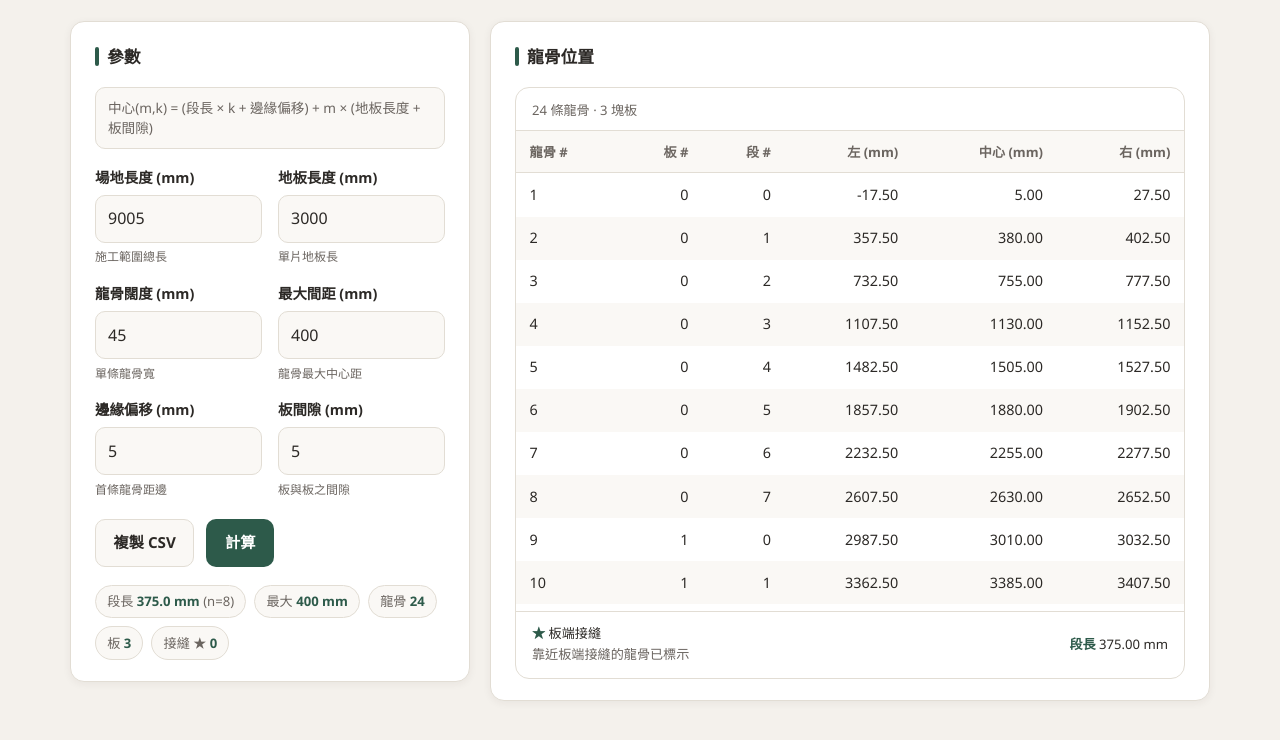
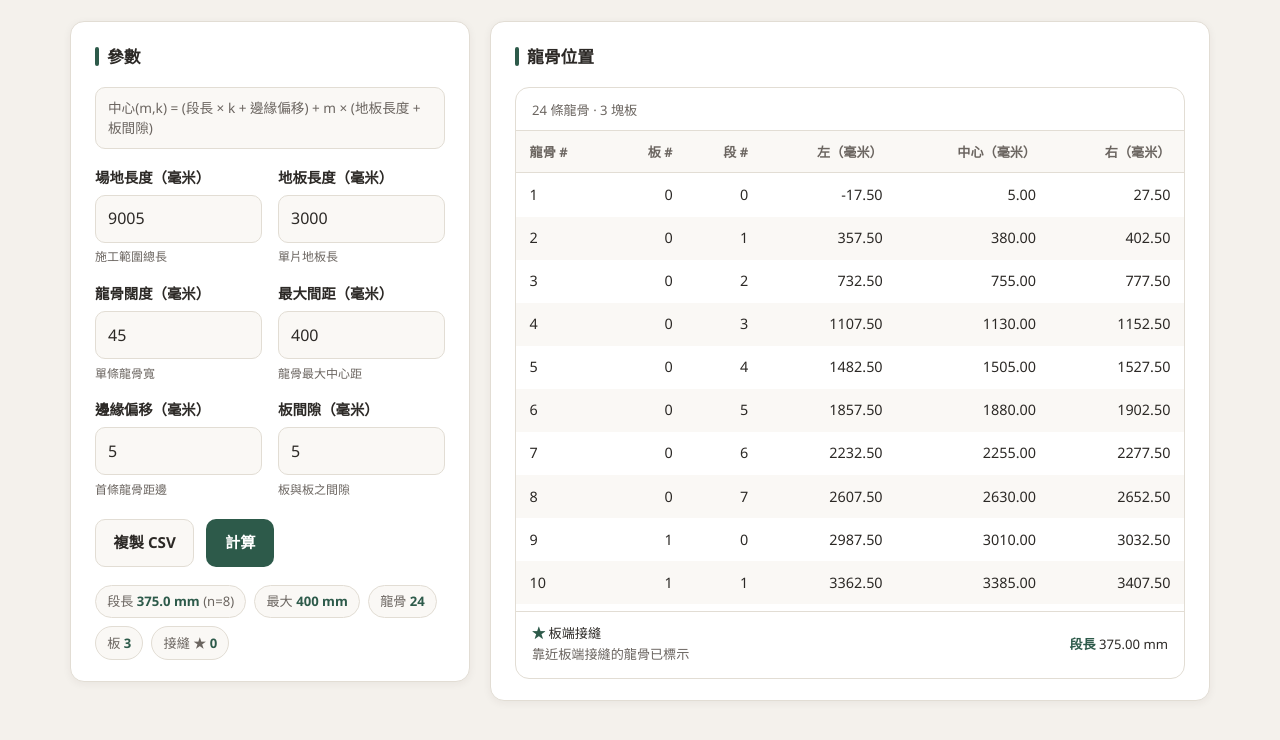
Before and after one commit to Jupiterlaw/joist_calculater, a plain HTML site: page index.html in a window 1280 px wide. Shown: the part 130-870 px from the top of the page. Drawn offline with Linux system fonts and the light colour scheme.

Commit message:
style(joist): align unit notation with shared convention (毫米)
- Replace half-width '(mm)' with full-width '（毫米）' in all input labels, table
  headers, and the CSV export header, matching flooring-calculator's convention
  (REPO-AUDIT naming map, T6).
- Purely presentational; joist logic and CSV values unchanged.

Refs: T6
Rollback: git revert <sha> or restore previous index.html.

```diff
--- a/index.html
+++ b/index.html
@@ -335,32 +335,32 @@
 
         <div class="field-grid">
           <div class="field">
-            <label for="lengthSite">場地長度 (mm)</label>
+            <label for="lengthSite">場地長度（毫米）</label>
             <input type="number" id="lengthSite" value="9005" min="100" step="1" inputmode="numeric" aria-describedby="lengthSite-hint">
             <span class="hint" id="lengthSite-hint">施工範圍總長</span>
           </div>
           <div class="field">
-            <label for="lengthBoard">地板長度 (mm)</label>
+            <label for="lengthBoard">地板長度（毫米）</label>
             <input type="number" id="lengthBoard" value="3000" min="100" step="1" inputmode="numeric" aria-describedby="lengthBoard-hint">
             <span class="hint" id="lengthBoard-hint">單片地板長</span>
           </div>
           <div class="field">
-            <label for="widthJoist">龍骨闊度 (mm)</label>
+            <label for="widthJoist">龍骨闊度（毫米）</label>
             <input type="number" id="widthJoist" value="45" min="10" step="1" inputmode="numeric" aria-describedby="widthJoist-hint">
             <span class="hint" id="widthJoist-hint">單條龍骨寬</span>
           </div>
           <div class="field">
-            <label for="maxSpacing">最大間距 (mm)</label>
+            <label for="maxSpacing">最大間距（毫米）</label>
             <input type="number" id="maxSpacing" value="400" min="100" step="10" inputmode="numeric" aria-describedby="maxSpacing-hint">
             <span class="hint" id="maxSpacing-hint">龍骨最大中心距</span>
           </div>
           <div class="field">
-            <label for="edgeOffset">邊緣偏移 (mm)</label>
+            <label for="edgeOffset">邊緣偏移（毫米）</label>
             <input type="number" id="edgeOffset" value="5" min="0" step="1" inputmode="numeric" aria-describedby="edgeOffset-hint">
             <span class="hint" id="edgeOffset-hint">首條龍骨距邊</span>
           </div>
           <div class="field">
-            <label for="boardGap">板間隙 (mm)</label>
+            <label for="boardGap">板間隙（毫米）</label>
             <input type="number" id="boardGap" value="5" min="0" step="1" inputmode="numeric" aria-describedby="boardGap-hint">
             <span class="hint" id="boardGap-hint">板與板之間隙</span>
           </div>
@@ -542,9 +542,9 @@
             '<th>龍骨 #</th>' +
             '<th>板 #</th>' +
             '<th>段 #</th>' +
-            '<th>左 (mm)</th>' +
-            '<th>中心 (mm)</th>' +
-            '<th>右 (mm)</th>' +
+            '<th>左（毫米）</th>' +
+            '<th>中心（毫米）</th>' +
+            '<th>右（毫米）</th>' +
           '</tr></thead>' +
           '<tbody>' + tbody + '</tbody>' +
         '</table>';
@@ -558,7 +558,7 @@
 
     function copyCSV() {
       if (!lastRows.length) return;
-      const header = "龍骨 #,板 #,段 #,左 (mm),中心 (mm),右 (mm),接縫";
+      const header = "龍骨 #,板 #,段 #,左（毫米）,中心（毫米）,右（毫米）,接縫";
       const lines = lastRows.map(function(r) {
         return [r.number, r.boardIndex, r.segIndex, r.left, r.center, r.right, r.isJoint ? "★" : ""].join(",");
       });
```
